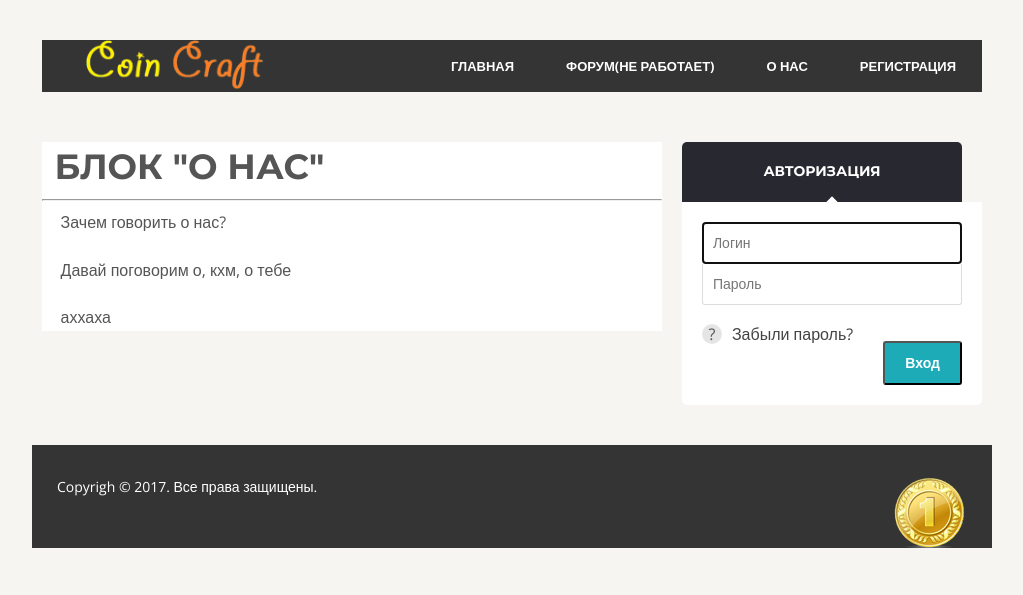
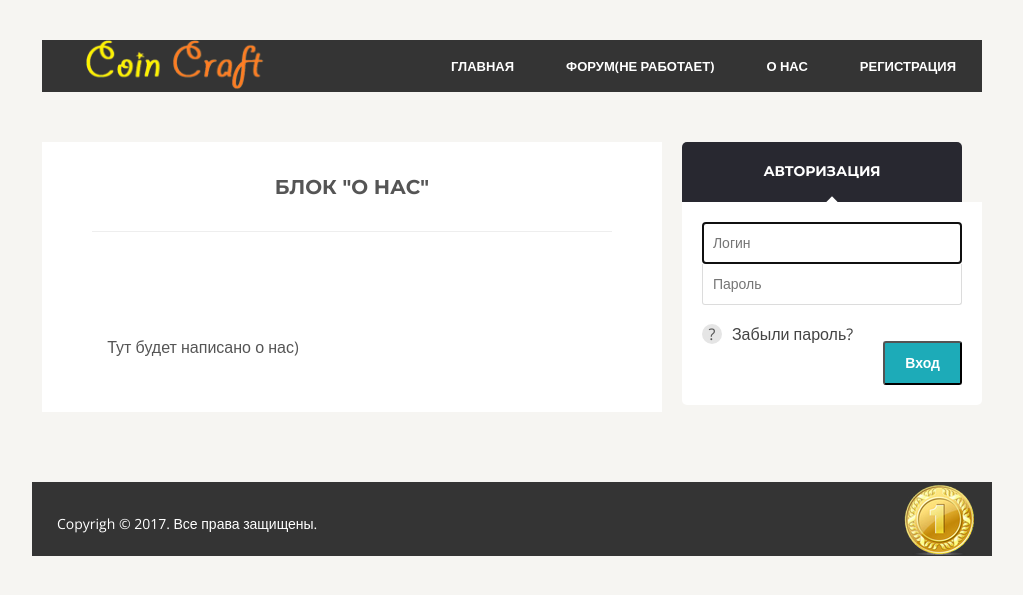
Before and after one commit to HappyNano/my-first-news, a Django app: page /about in a window 1280 px wide. Shown: the top 595 px of the page, without its empty margins (128-1151 px from the left). Run offline with Django 3.2, Linux system fonts and the light colour scheme.

Commit message:
1ц1121
121212

```diff
--- a/news/templates/news/about.html
+++ b/news/templates/news/about.html
@@ -1,14 +1,16 @@
 {% extends 'news/base.html' %}
 
 {% block content %}
+  <div class="post">
+    <div class="post-margin">
+            <h6 id="reg-header"> Блок "О Нас" </h6>
+    </div>
+        <div class="post-margin">
+			<p style="padding-left:3%">Тут будет написано о нас)</p>
+		</div>
+    <div class="clear"></div>
+  </div>
 
- <div class="post">
-  <h1 style="padding-left:2%"> Блок "О Нас" </h1>
-  <hr/>
-  <p style="padding-left:3%">Зачем говорить о нас?</p>
-  <p style="padding-left:3%">Давай поговорим о, кхм, о тебе</p>
-  <p style="padding-left:3%">аххаха</p>
- </div>
  <div class="clear"></div>
 
 {% endblock %}
--- a/news/templates/news/base.html
+++ b/news/templates/news/base.html
@@ -110,15 +110,14 @@
     <!-- Start Footer -->
     <div class="spacing-30"></div>
     <div class="container zerogrid">
+		<!-- Footer Logo -->
+		<img src="{% static 'images/footer-log3.png' %}" height="73" width="73" id="footer-logo" />
+		<!-- End Footer Logo -->
         <div id="footer-container" class="col-full">
             <div class="wrap-col">
                 <!-- Footer Copyright -->
                 <p>Copyrigh &copy; 2017. Все права защищены.</p>
                 <!-- End Footer Copyright -->
-                <!-- Footer Logo -->
-                <img src="{% static 'images/footer-log3.png' %}" height="73" width="73" id="footer-logo" />
-                <!-- End Footer Logo -->
-
                 <div class="clear"></div>
             </div>
         </div>
--- a/news/templates/news/signup.html
+++ b/news/templates/news/signup.html
@@ -3,9 +3,8 @@
   <div class="reg-container">
   <h6 id="reg-header">Регистрация</h6>
   <div class="reg-form">
-  <form method="post" id="reg-form-container" class="reg-form">
-    <input type="hidden" name="csrfmiddlewaretoken" value="eSyAS9RZktHE4vLrFbfBI7xsT7XViFA7dJqAbh0My1fqWMTjcFaJeE4xA8Mod0Tv">
-
+  <form method="post" class="reg-form">
+  {% csrf_token %}
       <p>
         <input type="text" class="reg-name" placeholder="Имя пользователя" name="username" maxlength="150" autofocus="" required="" id="id_username">
           <small style="color: grey">Обязательное поле.<small>
--- a/templates/registration/password_reset_complete.html
+++ b/templates/registration/password_reset_complete.html
@@ -1,7 +1,6 @@
 {% extends "news/base.html" %}
 {% block content %}
 
-<h1 style="color:green;">Пароль был изменен!</h1>
-<p><a href="{% url 'login' %}">log in again?</a></p>
+<h6 style="color:green;">Пароль был изменен!</h6>
 
 {% endblock %}
--- a/templates/registration/password_reset_form.html
+++ b/templates/registration/password_reset_form.html
@@ -3,8 +3,7 @@
 <div class="reg-container">
   <h6 id="reg-header">Восстановление пароля</h6>
   <div class="reg-form">
-		<form action="" method="post"><input type="hidden" name="csrfmiddlewaretoken" value="5xNs86IBgTh53IHNY4HXMkXNpd171JVKC5fgAEp41jIK0ni5AA4WCd4DZj7eGcrL">
-
+		<form action="" method="post">{% csrf_token %}
 				<p><input type="email" name="email" maxlength="254" class="reg-url" placeholder="Ваша почта" required="" id="id_email"></p>
 			<p class="form-submit">
 				<input type="submit" id="reg-submit" value="Поменять пароль">
```
Also changed, not shown: templates/registration/password_reset_confirm.html (+12 -16 lines), db.sqlite3.
